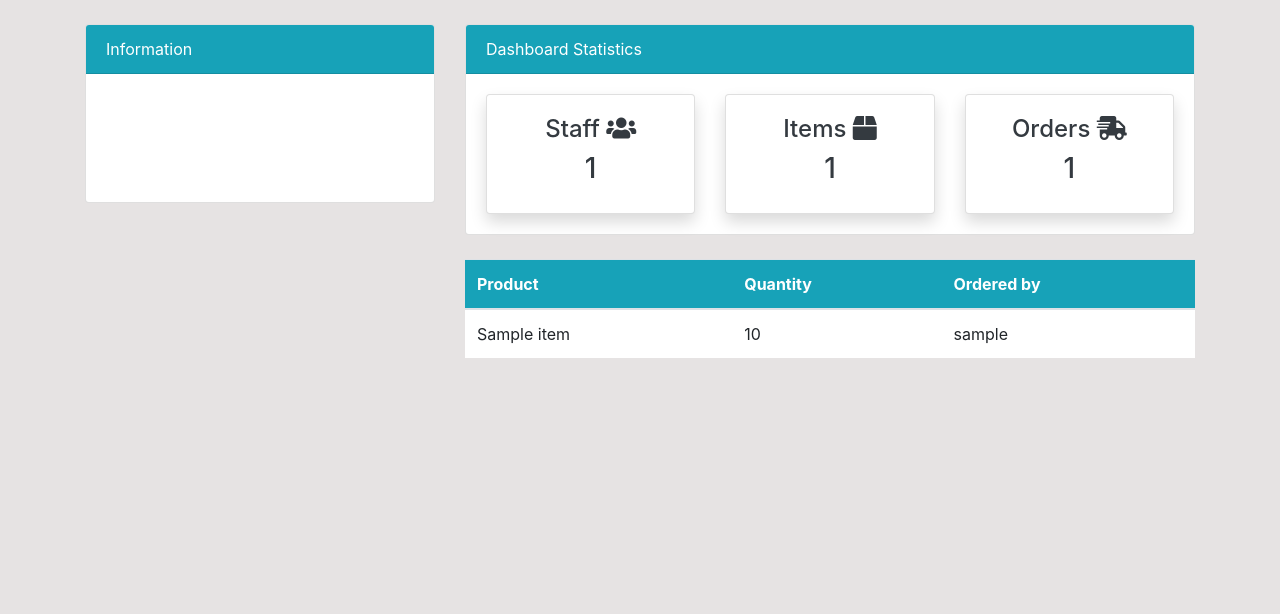
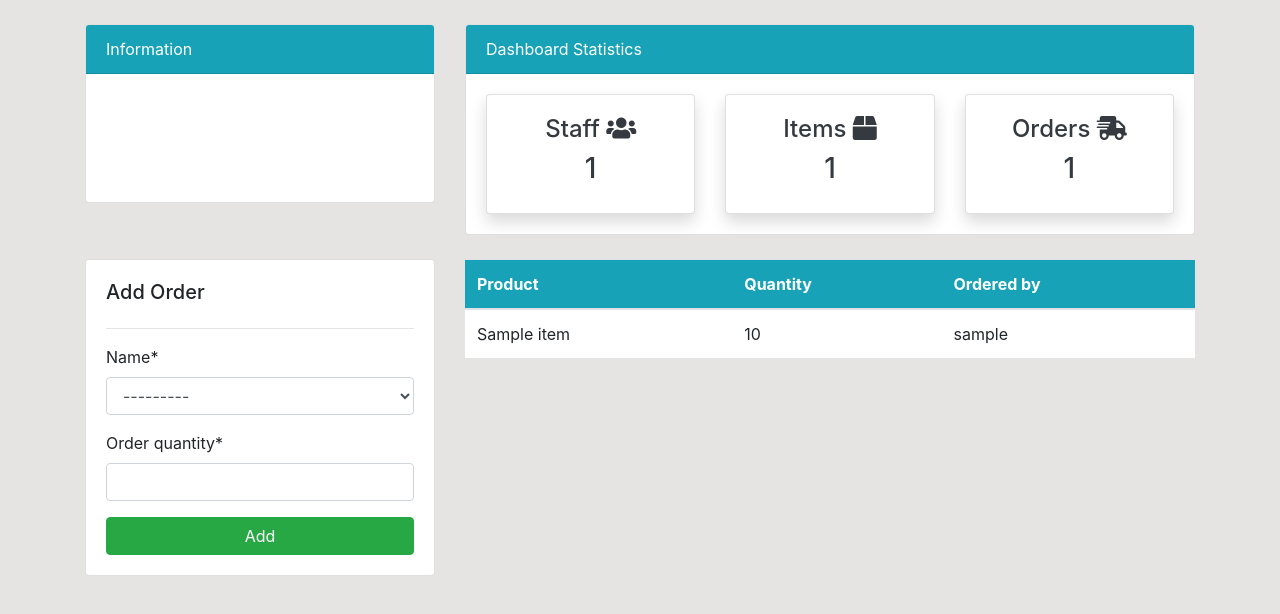
Before and after one commit to bsiver/sparkshed, a Django app: page /order/ in a window 1280 px wide. Shown: the part 56-670 px from the top of the page. Run offline with Django 3.2, Linux system fonts and the light colour scheme; tables that the repository leaves empty hold one stand-in row (values such as "Sample post"); some libraries are stand-ins or nearby versions.

Commit message:
Add order creation form to order page

```diff
--- a/dashboard/views.py
+++ b/dashboard/views.py
@@ -16,18 +16,7 @@ def index(request):
     order_count = order.count()
     customer = User.objects.filter()
     customer_count = customer.count()
-
-    if request.method == 'POST':
-        form = OrderForm(request.POST)
-        if form.is_valid():
-            obj = form.save(commit=False)
-            obj.customer = request.user
-            obj.save()
-            return redirect('dashboard-index')
-    else:
-        form = OrderForm()
     context = {
-        'form': form,
         'order': order,
         'items': items,
         'item_count': item_count,
@@ -150,7 +139,18 @@ def order(request):
     items = Item.objects.all()
     item_count = items.count()
 
+    if request.method == 'POST':
+        form = OrderForm(request.POST)
+        if form.is_valid():
+            obj = form.save(commit=False)
+            obj.customer = request.user
+            obj.save()
+            return redirect('dashboard-order')
+    else:
+        form = OrderForm()
+
     context = {
+        'form': form,
         'order': order,
         'customer_count': customer_count,
         'item_count': item_count,
--- a/templates/dashboard/order.html
+++ b/templates/dashboard/order.html
@@ -1,10 +1,21 @@
 {% extends 'partials/base.html' %}
 {% block title %}Order Page{% endblock %}
+{% load crispy_forms_tags %}
 
 {% block content %}
 {% include 'partials/topside.html' %}
 <div class="row my-4">
-    <div class="col-md-4"></div>
+    <div class="col-md-4">
+        <div class="card card-body">
+                <h5>Add Order</h5>
+                <hr>
+                <form method="POST">
+                    {% csrf_token %}
+                    {{ form|crispy }}
+                    <input class="btn btn-success btn-block" type="submit" value="Add">
+                </form>
+        </div>
+    </div>
     <div class="col-md-8">
         <table class="table bg-white">
             <thead class="bg-info text-white">
```
Also changed, not shown: 1 other file.
